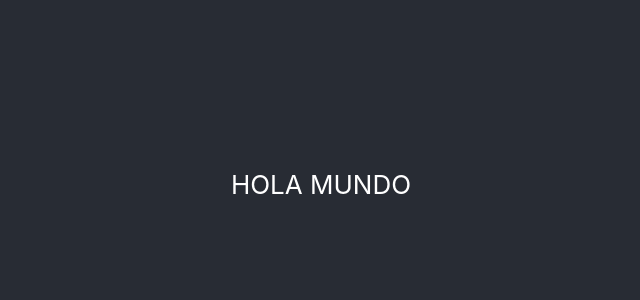
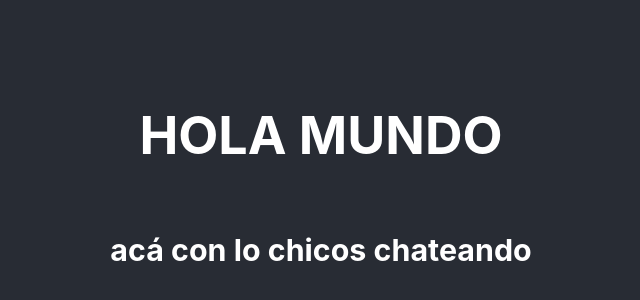
Before and after one commit to Error404React/TpCodoCodo, a React (Create React App) app in the folder TP/tp-codo-a-codo/: page / in a window 1280 px wide. Shown: the part 216-516 px from the top of the page, without its empty margins (319-959 px from the left). Built offline with nearby package versions, Linux system fonts and the light colour scheme.

Commit message:
mensajito

```diff
--- a/TP/tp-codo-a-codo/src/App.js
+++ b/TP/tp-codo-a-codo/src/App.js
@@ -4,7 +4,8 @@ function App() {
   return (
     <div className="App">
       <header className="App-header">
-        HOLA MUNDO
+       <h1>HOLA MUNDO</h1>
+       <h3> acá con lo chicos chateando </h3>
       </header>
     </div>
   );
```
Also changed, not shown: TP/tp-codo-a-codo/src/prueba.txt (added).
